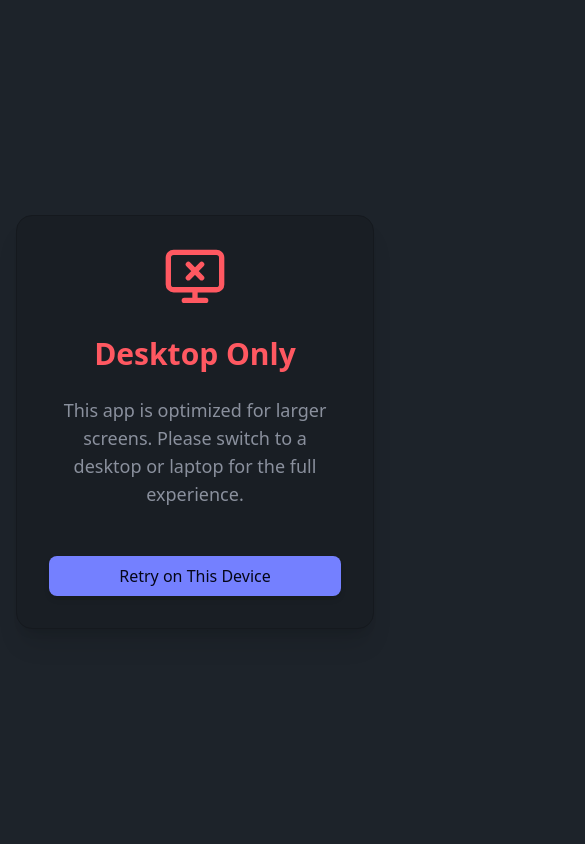
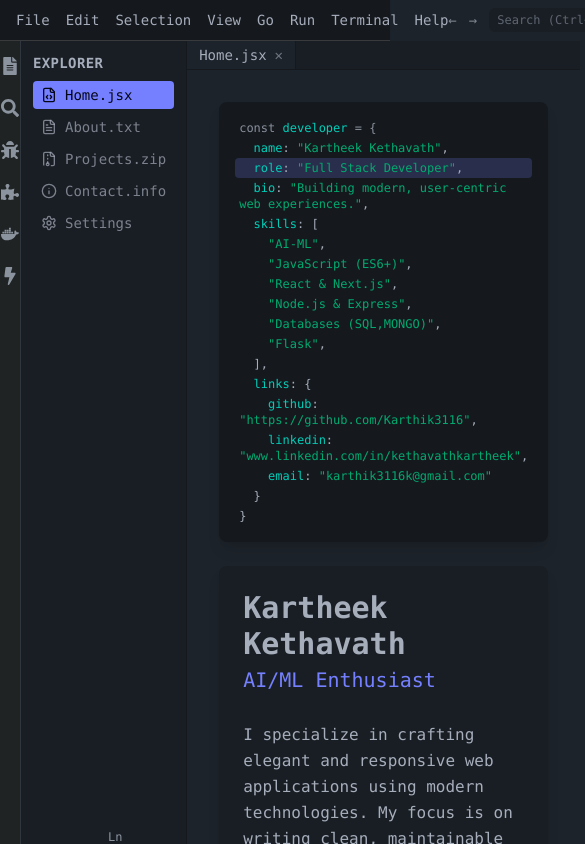
Before and after one commit to Karthik3116/vs-code-themed-portifolio, a React (Vite) app: page / in a window 390 px wide. Shown: the top 844 px of the page, 585 px wide, since content can reach past the window. Built offline with nearby package versions, Linux system fonts and the light colour scheme.

Commit message:
added OnlyDesktop option

```diff
--- a/src/App.jsx
+++ b/src/App.jsx
@@ -24,25 +24,31 @@
 import React, { useEffect, useState } from 'react';
 import VSCodeLayout from "./pages/VSCodeLayout";
 import BottomBar from './components/BottomBar';
-import OpenDesktop from './pages/OpenDesktop'; // Make sure this path is correct
+import OpenDesktop from './pages/OpenDesktop';
 
 const App = () => {
-  const [isMobile, setIsMobile] = useState(false);
+  const [isRealMobile, setIsRealMobile] = useState(false);
 
   useEffect(() => {
-    const checkScreenSize = () => {
-      setIsMobile(window.innerWidth <= 768); // you can adjust the breakpoint
+    const checkDeviceType = () => {
+      const isMobileDevice = /Mobi|Android|iPhone|iPad|iPod/i.test(navigator.userAgent);
+      const isFakeDesktop = window.visualViewport?.scale && window.visualViewport.scale < 1;
+
+      // Only treat as "mobile" if it's a real mobile device and not spoofing desktop view
+      setIsRealMobile(isMobileDevice && !isFakeDesktop);
     };
 
-    checkScreenSize(); // check on mount
-    window.addEventListener('resize', checkScreenSize); // listen to resize
+    checkDeviceType(); // initial check
+    window.addEventListener('resize', checkDeviceType); // recheck on resize/rotation
 
-    return () => window.removeEventListener('resize', checkScreenSize); // cleanup
+    return () => window.removeEventListener('resize', checkDeviceType);
   }, []);
 
   return (
-    <div className='flex flex-col h-screen bg-[#1e1e1e] text-white font-mono'>
-      {isMobile ? <OpenDesktop /> : (
+    <div className="flex flex-col h-screen bg-[#1e1e1e] text-white font-mono">
+      {isRealMobile ? (
+        <OpenDesktop />
+      ) : (
         <>
           <VSCodeLayout />
           <BottomBar />
```
